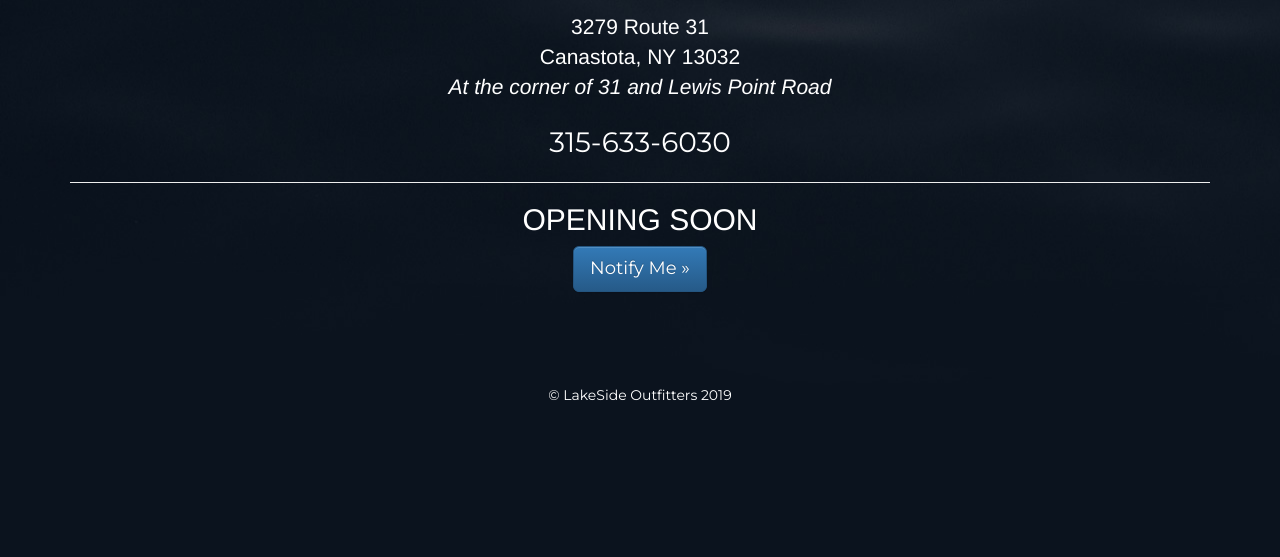
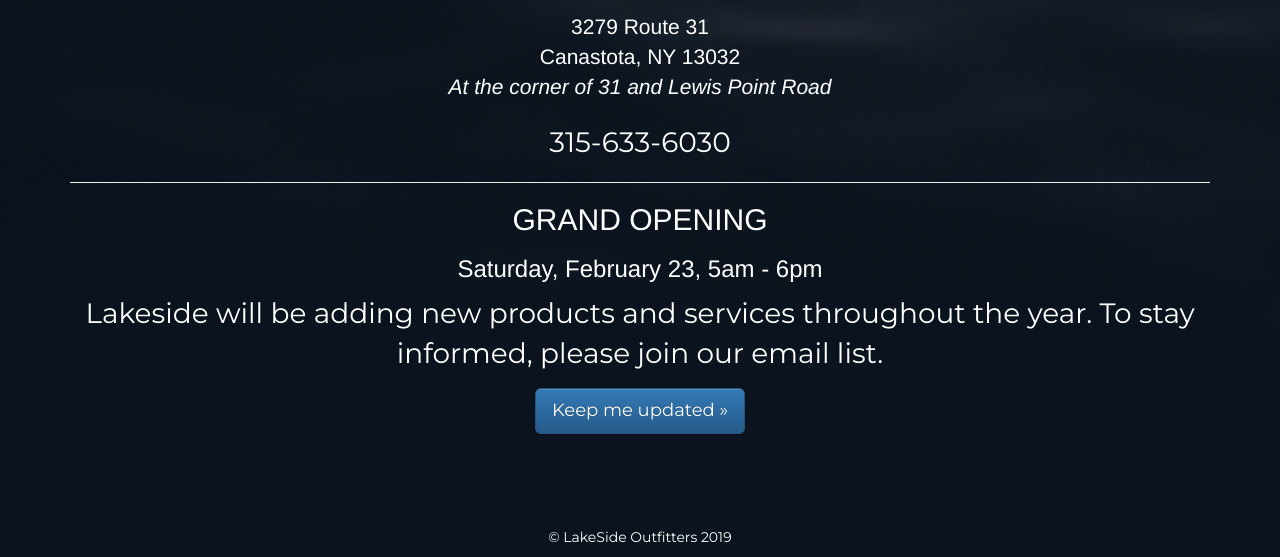
Before and after one commit to emcee5000/lakesideoutfitter, a plain HTML site: page index.html in a window 1280 px wide. Shown: the part 872-1429 px from the top of the page. Before the commit the page ends 1287 px from the top, so only its background shows below. Drawn offline with nearby package versions, Linux system fonts and the light colour scheme.

Commit message:
added grand opening

```diff
--- a/index.html
+++ b/index.html
@@ -43,8 +43,10 @@
         </p>
         <p><a href="tel:+3156336030">315-633-6030</a></p>
         <hr>
-        <h2>Opening Soon</h2>
-        <p><a class="btn btn-primary btn-lg" href="#" role="button">Notify Me  &raquo;</a></p>
+        <h2>Grand Opening</h2>
+        <h3>Saturday, February 23, 5am - 6pm</h3>
+        <p>Lakeside will be adding new products and services throughout the year.  To stay informed, please join our email list.</p>
+        <p><a class="btn btn-primary btn-lg" href="http://eepurl.com/gh1EFD" role="button">Keep me updated &raquo;</a></p>
       </div>
     </div>
 
```
